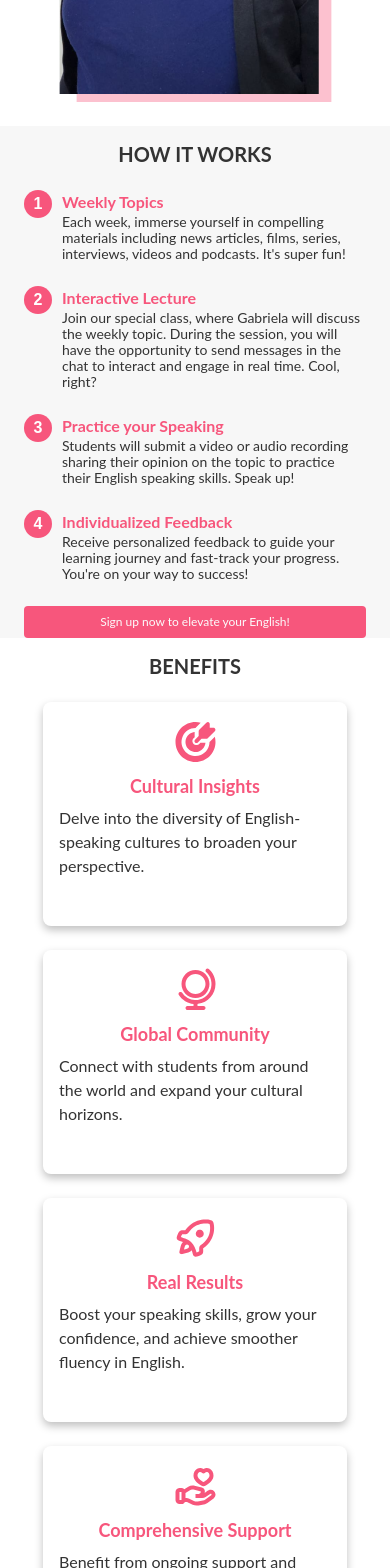
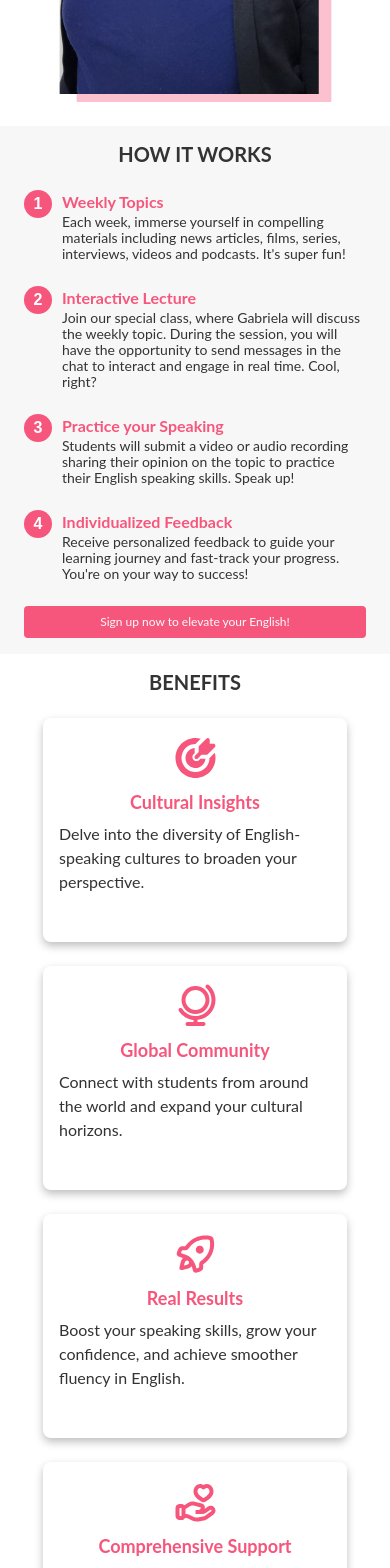
Before and after one commit to gabrielmulleer/english-with-gabriela, a React (Vite) app: page / in a window 390 px wide. Shown: the part 1180-2748 px from the top of the page. Built offline with nearby package versions, Linux system fonts and the light colour scheme.

Commit message:
hotfix: fix padding

```diff
--- a/src/app/Benefits/index.tsx
+++ b/src/app/Benefits/index.tsx
@@ -42,7 +42,7 @@ export default function Benefits() {
     },
   ];
   return (
-    <section id="benefits" className="px-6 py-4 mb-4 lg:py-8">
+    <section id="benefits" className="px-6 py-4 lg:py-8">
       <h2 className="text-xl/6 mb-6 font-bold text-[#333333] lg:mb-12">
         BENEFITS
       </h2>
--- a/src/app/HowItWorks/index.tsx
+++ b/src/app/HowItWorks/index.tsx
@@ -35,7 +35,7 @@ export default function HowItWorks() {
   return (
     <section
       id="how-it-works"
-      className="px-6 pt-4 bg-[#F7F7F7] lg:flex lg:justify-center lg:py-20 lg:px-32 lg:gap-6 "
+      className="px-6 py-4 bg-[#F7F7F7] lg:flex lg:justify-center lg:py-20 lg:px-32 lg:gap-6 "
     >
       <img
         src={HowItWorksImg}
```
